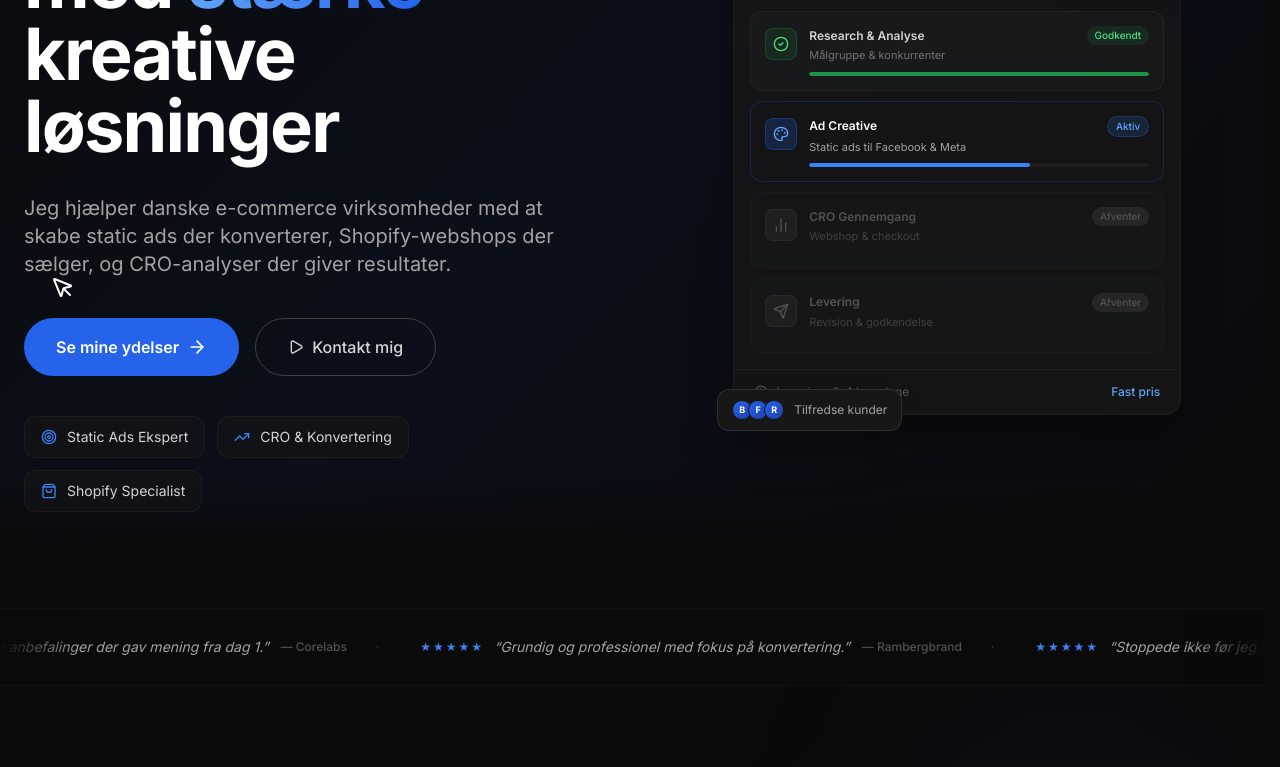
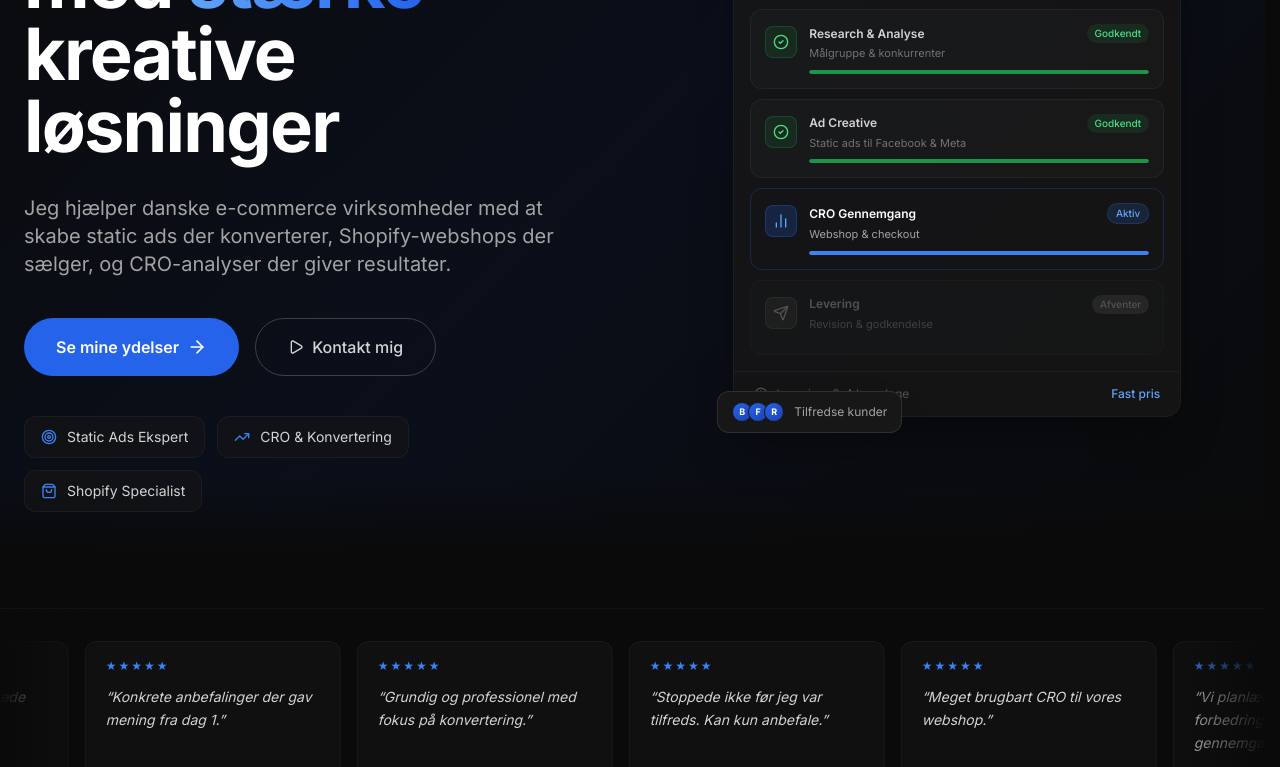
Before and after one commit to Frederikhs11061/konvertio-nextjs, a Next.js app: page / in a window 1280 px wide. Shown: the part 340-1107 px from the top of the page. Built offline with nearby package versions, Linux system fonts and the light colour scheme.

Commit message:
Workflow loops to completion, box reviews ticker, remove icons, fix problem card overlap

```diff
--- a/app/page.tsx
+++ b/app/page.tsx
@@ -1,6 +1,6 @@
 import Link from 'next/link'
 import Image from 'next/image'
-import { ArrowRight, Target, TrendingUp, ShoppingBag, Globe, Check, Zap, Play, Sparkles, MousePointer, Megaphone } from 'lucide-react'
+import { ArrowRight, Target, TrendingUp, ShoppingBag, Globe, Check, Zap, Play, Sparkles } from 'lucide-react'
 import type { Metadata } from 'next'
 import Testimonials from '@/components/Testimonials'
 import AnimateSection from '@/components/AnimateSection'
@@ -37,14 +37,6 @@ export default function HomePage() {
         <div className="absolute top-1/4 left-1/3 -translate-x-1/2 -translate-y-1/2 w-[700px] h-[700px] rounded-full bg-brand-600/6 blur-[120px] pointer-events-none" />
         <div className="absolute top-1/3 right-0 w-[300px] h-[300px] rounded-full bg-brand-700/4 blur-[100px] pointer-events-none" />
         <div className="absolute bottom-0 left-0 right-0 h-56 sm:h-44 md:h-32 bg-gradient-to-t from-neutral-950 via-neutral-950/90 to-transparent pointer-events-none" />
-
-        {/* Subtle floating icons – only far left, won't conflict with workflow */}
-        <div className="absolute top-[30%] left-[2%] text-brand-600/8 animate-float pointer-events-none hidden lg:block" style={{ animationDuration: '8s', animationDelay: '0.8s' }}>
-          <Megaphone className="w-8 h-8" />
-        </div>
-        <div className="absolute top-[65%] left-[4%] text-brand-500/8 animate-float pointer-events-none hidden lg:block" style={{ animationDuration: '6s', animationDelay: '2s' }}>
-          <MousePointer className="w-6 h-6" />
-        </div>
 
         <div className="relative max-w-7xl mx-auto w-full">
           <div className="grid lg:grid-cols-2 gap-12 lg:gap-20 items-center">
@@ -146,9 +138,8 @@ export default function HomePage() {
             </AnimateSection>
 
             <AnimateSection animation="slide-right" delay={200}>
-              <div className="relative">
-                <div className="aspect-[4/3] rounded-2xl overflow-hidden bg-gradient-to-br from-neutral-900 to-neutral-800/80 border border-neutral-700/50 flex items-center justify-center">
-                  <div className="text-center p-8">
+              <div className="rounded-2xl overflow-hidden bg-gradient-to-br from-neutral-900 to-neutral-800/80 border border-neutral-700/50">
+                <div className="p-8 text-center">
                   <div className="w-16 h-16 rounded-2xl bg-brand-600/15 border border-brand-600/25 flex items-center justify-center mx-auto mb-6 animate-float" style={{ animationDuration: '5s' }}>
                     <Sparkles className="w-8 h-8 text-brand-400" />
                   </div>
@@ -157,17 +148,14 @@ export default function HomePage() {
                     Jeg analyserer, tester og optimerer – så dit budget arbejder smartere, ikke bare hårdere.
                   </p>
                 </div>
-                </div>
-                {/* Floating feature card */}
-                <div className="absolute -bottom-5 -left-5 p-4 rounded-xl bg-neutral-900 border border-neutral-800/70 shadow-2xl animate-float" style={{ animationDuration: '7s', animationDelay: '1s' }}>
-                  <div className="flex items-center gap-3">
-                    <div className="w-9 h-9 rounded-full bg-brand-600/15 flex items-center justify-center">
+                {/* Feature card inside – no overlap */}
+                <div className="border-t border-neutral-800/50 px-6 py-4 flex items-center gap-3">
+                  <div className="w-9 h-9 rounded-full bg-brand-600/15 flex items-center justify-center flex-shrink-0">
                     <Target className="w-4 h-4 text-brand-400" />
                   </div>
                   <div>
                     <p className="text-sm font-semibold text-white">Konkret strategi</p>
                     <p className="text-xs text-neutral-500">Fra første dag</p>
-                    </div>
                   </div>
                 </div>
               </div>
--- a/components/HeroWorkflow.tsx
+++ b/components/HeroWorkflow.tsx
@@ -1,63 +1,72 @@
 'use client'
 
-import { useEffect, useState } from 'react'
+import { useEffect, useState, useRef } from 'react'
 import { Target, Palette, BarChart2, Send, CheckCircle2, Clock, Zap } from 'lucide-react'
 
 const tasks = [
-    {
-        icon: Target,
-        label: 'Research & Analyse',
-        sub: 'Målgruppe & konkurrenter',
-        status: 'done',
-        progress: 100,
-    },
-    {
-        icon: Palette,
-        label: 'Ad Creative',
-        sub: 'Static ads til Facebook & Meta',
-        status: 'active',
-        progress: 65,
-    },
-    {
-        icon: BarChart2,
-        label: 'CRO Gennemgang',
-        sub: 'Webshop & checkout',
-        status: 'pending',
-        progress: 0,
-    },
-    {
-        icon: Send,
-        label: 'Levering',
-        sub: 'Revision & godkendelse',
-        status: 'pending',
-        progress: 0,
-    },
+    { icon: Target,   label: 'Research & Analyse', sub: 'Målgruppe & konkurrenter' },
+    { icon: Palette,  label: 'Ad Creative',         sub: 'Static ads til Facebook & Meta' },
+    { icon: BarChart2, label: 'CRO Gennemgang',     sub: 'Webshop & checkout' },
+    { icon: Send,     label: 'Levering',             sub: 'Revision & godkendelse' },
 ]
 
+const FILL_SPEED = 25   // ms per tick
+const FILL_STEP  = 1.8  // % per tick  → ~1.4s to reach 100
+const HOLD_MS    = 900  // pause before moving to next task
+const RESET_MS   = 2200 // pause after all done before loop
+
 export default function HeroWorkflow() {
-    const [mounted, setMounted] = useState(false)
-    const [activeProgress, setActiveProgress] = useState(0)
+    const [mounted,   setMounted]   = useState(false)
+    const [doneUntil, setDoneUntil] = useState(0)   // tasks 0..doneUntil-1 are done
+    const [active,    setActive]    = useState(0)   // index of the animating task
+    const [progress,  setProgress]  = useState(0)   // 0–100
+    const timerRef = useRef<ReturnType<typeof setTimeout> | null>(null)
+    const intRef   = useRef<ReturnType<typeof setInterval> | null>(null)
+
+    const clear = () => {
+        if (intRef.current)   clearInterval(intRef.current)
+        if (timerRef.current) clearTimeout(timerRef.current)
+    }
+
+    const runTask = (taskIdx: number) => {
+        setActive(taskIdx)
+        setProgress(0)
+        intRef.current = setInterval(() => {
+            setProgress(p => {
+                if (p + FILL_STEP >= 100) {
+                    clearInterval(intRef.current!)
+                    // mark done, move on after hold
+                    timerRef.current = setTimeout(() => {
+                        setDoneUntil(taskIdx + 1)
+                        const next = taskIdx + 1
+                        if (next < tasks.length) {
+                            runTask(next)
+                        } else {
+                            // all done – reset loop
+                            timerRef.current = setTimeout(() => {
+                                setDoneUntil(0)
+                                setProgress(0)
+                                runTask(0)
+                            }, RESET_MS)
+                        }
+                    }, HOLD_MS)
+                    return 100
+                }
+                return p + FILL_STEP
+            })
+        }, FILL_SPEED)
+    }
 
     useEffect(() => {
         setMounted(true)
-        const timer = setTimeout(() => {
-            const interval = setInterval(() => {
-                setActiveProgress((p) => {
-                    if (p >= 65) {
-                        clearInterval(interval)
-                        return 65
-                    }
-                    return p + 2
-                })
-            }, 30)
-            return () => clearInterval(interval)
-        }, 600)
-        return () => clearTimeout(timer)
+        timerRef.current = setTimeout(() => runTask(0), 700)
+        return clear
+        // eslint-disable-next-line react-hooks/exhaustive-deps
     }, [])
 
     return (
         <div className="relative w-full max-w-md mx-auto lg:mx-0">
-            {/* Floating badge - top */}
+            {/* Floating badge – top right */}
             <div
                 className="absolute -top-4 -right-4 z-10 flex items-center gap-2 bg-neutral-900 border border-neutral-700/60 rounded-xl px-3.5 py-2.5 shadow-2xl animate-float"
                 style={{ animationDuration: '6s' }}
@@ -86,59 +95,57 @@ export default function HeroWorkflow() {
                 {/* Task list */}
                 <div className="p-4 space-y-2.5">
                     {tasks.map((task, i) => {
-                        const Icon = task.icon
-                        const isDone = task.status === 'done'
-                        const isActive = task.status === 'active'
-                        const progress = isActive ? activeProgress : isDone ? 100 : 0
+                        const Icon    = task.icon
+                        const isDone  = i < doneUntil
+                        const isActive = i === active && !isDone
+                        const barW    = isDone ? 100 : isActive ? progress : 0
 
                         return (
                             <div
                                 key={task.label}
                                 className={`rounded-xl p-3.5 border transition-all duration-500 ${
-                                    isActive
-                                        ? 'bg-brand-600/8 border-brand-600/25'
-                                        : isDone
-                                        ? 'bg-neutral-800/30 border-neutral-700/30'
-                                        : 'bg-neutral-800/15 border-neutral-800/40'
+                                    isActive ? 'bg-brand-600/8 border-brand-600/25'
+                                    : isDone  ? 'bg-neutral-800/30 border-neutral-700/30'
+                                    :           'bg-neutral-800/15 border-neutral-800/40'
                                 }`}
                                 style={{
-                                    opacity: mounted ? 1 : 0,
+                                    opacity:   mounted ? 1 : 0,
                                     transform: mounted ? 'translateY(0)' : 'translateY(8px)',
-                                    transition: `all 0.4s ease ${i * 80}ms`,
+                                    transition: `opacity 0.4s ease ${i * 80}ms, transform 0.4s ease ${i * 80}ms, background-color 0.5s, border-color 0.5s`,
                                 }}
                             >
                                 <div className="flex items-start gap-3">
-                                    <div className={`w-8 h-8 rounded-lg flex items-center justify-center flex-shrink-0 mt-0.5 ${
-                                        isActive ? 'bg-brand-600/20 border border-brand-600/30' :
-                                        isDone ? 'bg-green-500/10 border border-green-500/20' :
-                                        'bg-neutral-800/60 border border-neutral-700/40'
+                                    <div className={`w-8 h-8 rounded-lg flex items-center justify-center flex-shrink-0 mt-0.5 transition-all duration-500 ${
+                                        isActive ? 'bg-brand-600/20 border border-brand-600/30'
+                                        : isDone  ? 'bg-green-500/10 border border-green-500/20'
+                                        :           'bg-neutral-800/60 border border-neutral-700/40'
                                     }`}>
                                         {isDone
                                             ? <CheckCircle2 className="w-4 h-4 text-green-400" />
-                                            : <Icon className={`w-4 h-4 ${isActive ? 'text-brand-400' : 'text-neutral-600'}`} />
+                                            : <Icon className={`w-4 h-4 transition-colors duration-500 ${isActive ? 'text-brand-400' : 'text-neutral-600'}`} />
                                         }
                                     </div>
                                     <div className="flex-1 min-w-0">
                                         <div className="flex items-center justify-between mb-0.5">
-                                            <span className={`text-xs font-semibold ${isActive ? 'text-white' : isDone ? 'text-neutral-300' : 'text-neutral-600'}`}>
+                                            <span className={`text-xs font-semibold transition-colors duration-500 ${isActive ? 'text-white' : isDone ? 'text-neutral-300' : 'text-neutral-600'}`}>
                                                 {task.label}
                                             </span>
-                                            <span className={`text-[10px] font-medium px-2 py-0.5 rounded-full ${
-                                                isActive ? 'bg-brand-500/15 text-brand-400 border border-brand-500/20' :
-                                                isDone ? 'bg-green-500/10 text-green-400' :
-                                                'bg-neutral-800 text-neutral-600'
+                                            <span className={`text-[10px] font-medium px-2 py-0.5 rounded-full transition-all duration-500 ${
+                                                isActive ? 'bg-brand-500/15 text-brand-400 border border-brand-500/20'
+                                                : isDone  ? 'bg-green-500/10 text-green-400'
+                                                :           'bg-neutral-800 text-neutral-600'
                                             }`}>
                                                 {isDone ? 'Godkendt' : isActive ? 'Aktiv' : 'Afventer'}
                                             </span>
                                         </div>
-                                        <p className={`text-[11px] mb-2 ${isActive ? 'text-neutral-400' : isDone ? 'text-neutral-500' : 'text-neutral-700'}`}>
+                                        <p className={`text-[11px] mb-2 transition-colors duration-500 ${isActive ? 'text-neutral-400' : isDone ? 'text-neutral-500' : 'text-neutral-700'}`}>
                                             {task.sub}
                                         </p>
                                         {(isActive || isDone) && (
                                             <div className="h-1 rounded-full bg-neutral-800/60 overflow-hidden">
                                                 <div
-                                                    className={`h-full rounded-full transition-all duration-700 ease-out ${isDone ? 'bg-green-500/70' : 'bg-brand-500'}`}
-                                                    style={{ width: `${progress}%` }}
+                                                    className={`h-full rounded-full ${isDone ? 'bg-green-500/70' : 'bg-brand-500'}`}
+                                                    style={{ width: `${barW}%`, transition: isDone ? 'width 0.3s ease' : 'none' }}
                                                 />
                                             </div>
                                         )}
@@ -159,7 +166,7 @@ export default function HeroWorkflow() {
                 </div>
             </div>
 
-            {/* Floating badge - bottom */}
+            {/* Floating badge – bottom left */}
             <div
                 className="absolute -bottom-4 -left-4 z-10 flex items-center gap-2.5 bg-neutral-900 border border-neutral-700/60 rounded-xl px-3.5 py-2.5 shadow-2xl animate-float"
                 style={{ animationDuration: '8s', animationDelay: '1.5s' }}
--- a/components/ReviewsTicker.tsx
+++ b/components/ReviewsTicker.tsx
@@ -5,26 +5,31 @@ const reviews = [
     { quote: 'Konkrete anbefalinger der gav mening fra dag 1.', name: 'Corelabs' },
     { quote: 'Grundig og professionel med fokus på konvertering.', name: 'Rambergbrand' },
     { quote: 'Stoppede ikke før jeg var tilfreds. Kan kun anbefale.', name: 'Dennis T.' },
-    { quote: 'Meget brugbart CRO – vi planlægger allerede forbedringer.', name: 'Frederik M.' },
-    { quote: 'Super seriøs og hjælpsom fra første kontakt.', name: 'Dennis T.' },
+    { quote: 'Meget brugbart CRO til vores webshop.', name: 'ByMøller' },
+    { quote: 'Vi planlægger allerede forbedringer fra gennemgangen.', name: 'Frederik M.' },
 ]
 
 export default function ReviewsTicker() {
     return (
-        <div className="py-6 border-y border-neutral-800/30 overflow-hidden relative bg-neutral-950/50">
-            <div className="absolute inset-y-0 left-0 w-20 bg-gradient-to-r from-neutral-950 to-transparent z-10 pointer-events-none" />
-            <div className="absolute inset-y-0 right-0 w-20 bg-gradient-to-l from-neutral-950 to-transparent z-10 pointer-events-none" />
-            <div className="flex animate-marquee gap-10 w-max" style={{ animationDuration: '35s' }}>
+        <div className="py-8 border-y border-neutral-800/30 overflow-hidden relative bg-neutral-950/50">
+            <div className="absolute inset-y-0 left-0 w-24 bg-gradient-to-r from-neutral-950 to-transparent z-10 pointer-events-none" />
+            <div className="absolute inset-y-0 right-0 w-24 bg-gradient-to-l from-neutral-950 to-transparent z-10 pointer-events-none" />
+
+            <div className="flex gap-4 animate-marquee w-max items-stretch" style={{ animationDuration: '60s' }}>
                 {[...reviews, ...reviews].map((r, i) => (
-                    <div key={i} className="flex items-center gap-3 whitespace-nowrap">
+                    <div
+                        key={i}
+                        className="flex flex-col justify-between gap-3 bg-neutral-900/50 border border-neutral-800/50 rounded-xl px-5 py-4 w-64 flex-shrink-0"
+                    >
                         <div className="flex gap-0.5">
                             {[...Array(5)].map((_, j) => (
                                 <span key={j} className="text-brand-500 text-xs">★</span>
                             ))}
                         </div>
-                        <span className="text-sm text-neutral-400 italic">&ldquo;{r.quote}&rdquo;</span>
-                        <span className="text-xs font-medium text-neutral-600">— {r.name}</span>
-                        <span className="text-neutral-800 text-lg ml-4">·</span>
+                        <p className="text-sm text-neutral-300 leading-relaxed italic flex-1">
+                            &ldquo;{r.quote}&rdquo;
+                        </p>
+                        <p className="text-xs font-medium text-neutral-500">— {r.name}</p>
                     </div>
                 ))}
             </div>
```
Lines whose indentation alone changed are shown as unchanged.
